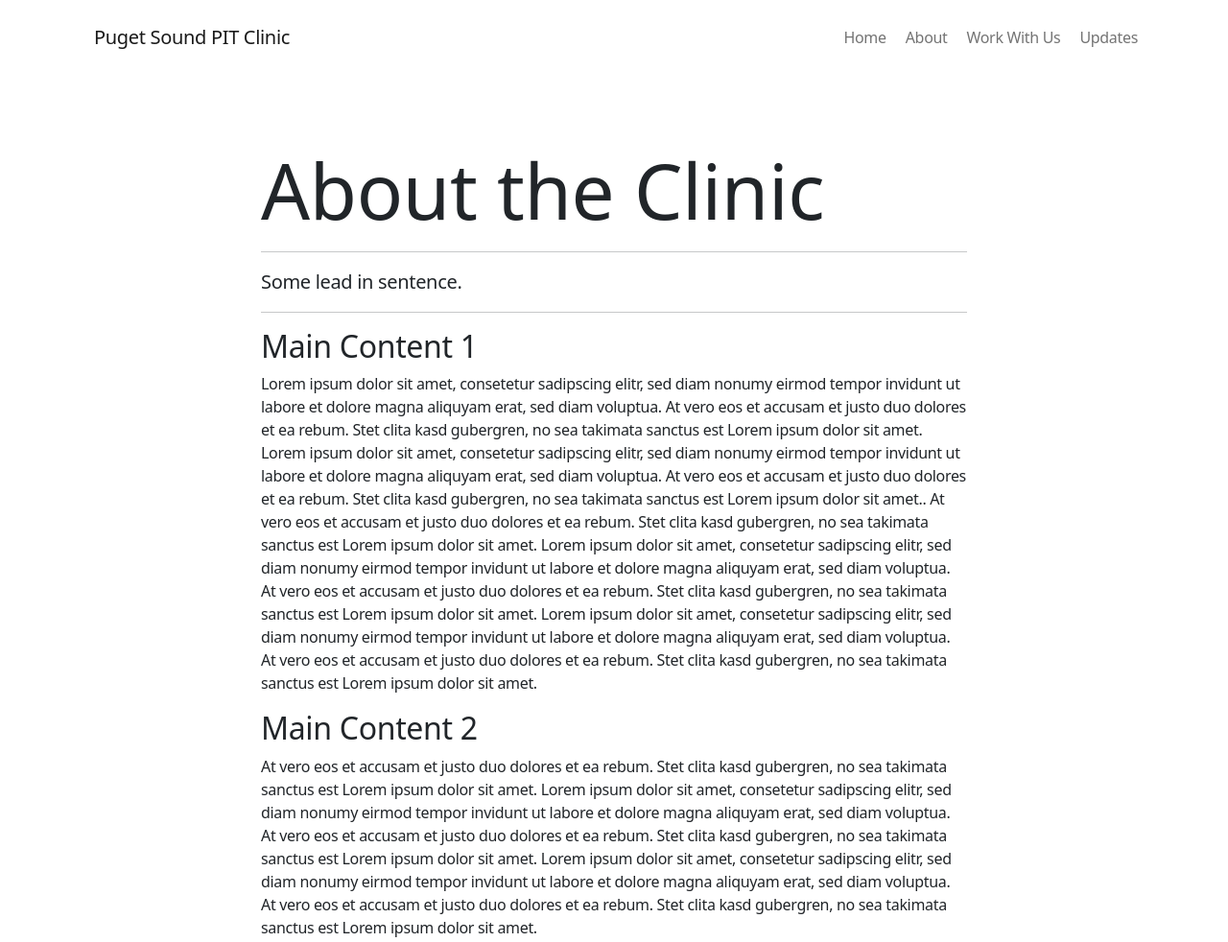
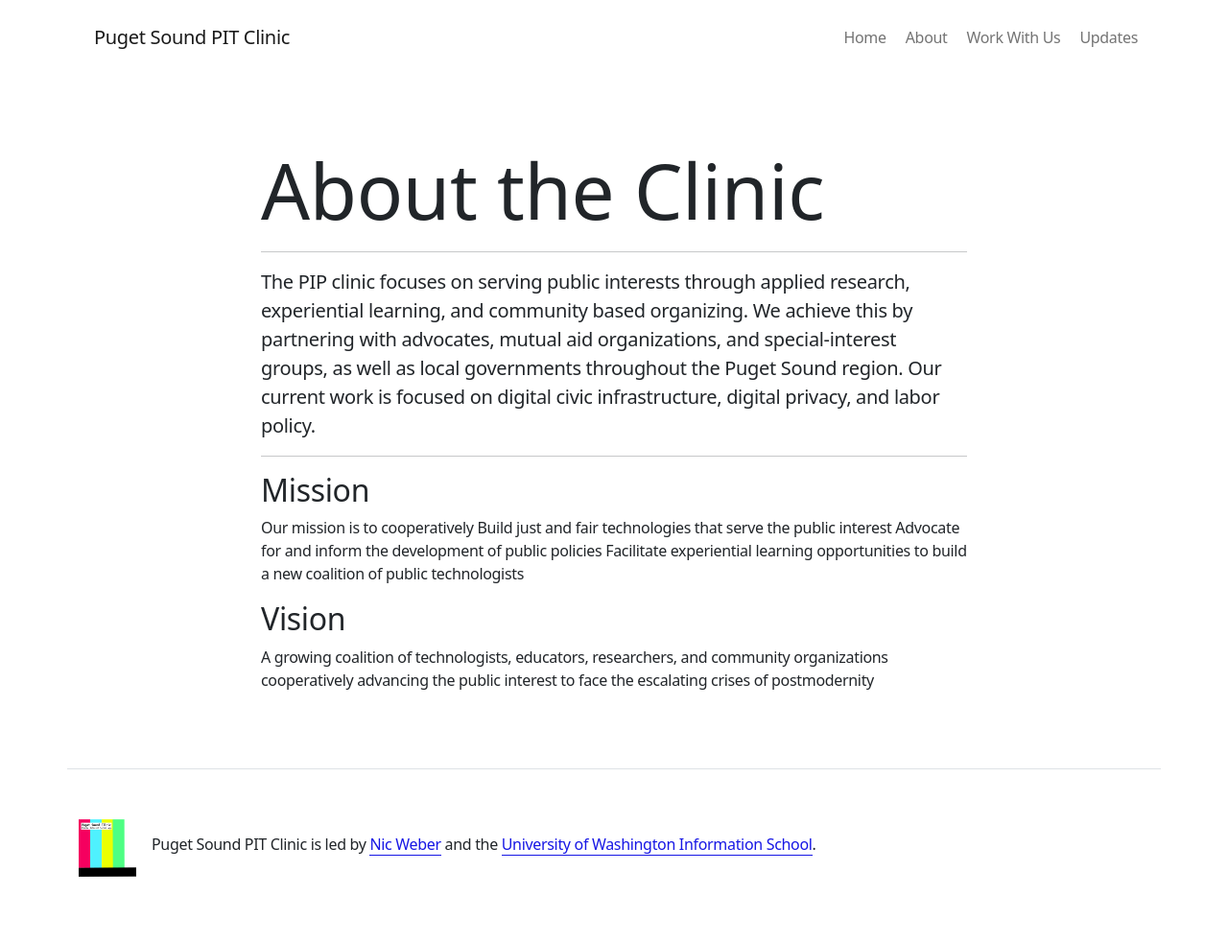
Before and after one commit to PugetSoundClinic-PIT/PugetSoundClinic-PIT.github.io, an Eleventy site: page src/about.njk in a window 1280 px wide. Shown: the top 982 px of the page at 96% size. Built offline with nearby package versions, Linux system fonts and the light colour scheme; Eleventy itself is replaced by a stand-in of ours; files that its build step writes are made by us from their sources.

Commit message:
Update about.njk

```diff
--- a/src/about.njk
+++ b/src/about.njk
@@ -3,10 +3,13 @@ layout: layouts/default.njk
 title: About the Clinic
 ---
 <hr/>
-<p class="lead">Some lead in sentence.</p>
+<p class="lead">The PIP clinic focuses on serving public interests through applied research, experiential learning, and community based organizing. We achieve this by partnering with advocates, mutual aid organizations, and special-interest groups, as well as local governments throughout the Puget Sound region. Our current work is focused on digital civic infrastructure, digital privacy, and labor policy.</p>
 <hr/>
-<h2>Main Content 1</h2>
-<p>Lorem ipsum dolor sit amet, consetetur sadipscing elitr, sed diam nonumy eirmod tempor invidunt ut labore et dolore magna aliquyam erat, sed diam voluptua. At vero eos et accusam et justo duo dolores et ea rebum. Stet clita kasd gubergren, no sea takimata sanctus est Lorem ipsum dolor sit amet. Lorem ipsum dolor sit amet, consetetur sadipscing elitr, sed diam nonumy eirmod tempor invidunt ut labore et dolore magna aliquyam erat, sed diam voluptua. At vero eos et accusam et justo duo dolores et ea rebum. Stet clita kasd gubergren, no sea takimata sanctus est Lorem ipsum dolor sit amet.. At vero eos et accusam et justo duo dolores et ea rebum. Stet clita kasd gubergren, no sea takimata sanctus est Lorem ipsum dolor sit amet. Lorem ipsum dolor sit amet, consetetur sadipscing elitr, sed diam nonumy eirmod tempor invidunt ut labore et dolore magna aliquyam erat, sed diam voluptua. At vero eos et accusam et justo duo dolores et ea rebum. Stet clita kasd gubergren, no sea takimata sanctus est Lorem ipsum dolor sit amet. Lorem ipsum dolor sit amet, consetetur sadipscing elitr, sed diam nonumy eirmod tempor invidunt ut labore et dolore magna aliquyam erat, sed diam voluptua. At vero eos et accusam et justo duo dolores et ea rebum. Stet clita kasd gubergren, no sea takimata sanctus est Lorem ipsum dolor sit amet.</p>
-<h2>Main Content 2</h2>
-<p>At vero eos et accusam et justo duo dolores et ea rebum. Stet clita kasd gubergren, no sea takimata sanctus est Lorem ipsum dolor sit amet. Lorem ipsum dolor sit amet, consetetur sadipscing elitr, sed diam nonumy eirmod tempor invidunt ut labore et dolore magna aliquyam erat, sed diam voluptua. At vero eos et accusam et justo duo dolores et ea rebum. Stet clita kasd gubergren, no sea takimata sanctus est Lorem ipsum dolor sit amet. Lorem ipsum dolor sit amet, consetetur sadipscing elitr, sed diam nonumy eirmod tempor invidunt ut labore et dolore magna aliquyam erat, sed diam voluptua. At vero eos et accusam et justo duo dolores et ea rebum. Stet clita kasd gubergren, no sea takimata sanctus est Lorem ipsum dolor sit amet.
+<h2>Mission</h2>
+<p>Our mission is to cooperatively
+Build just and fair technologies that serve the public interest
+Advocate for and inform the development of public policies
+Facilitate experiential learning opportunities to build a new coalition of public technologists </p>
+<h2>Vision</h2>
+<p>A growing coalition of technologists, educators, researchers, and community organizations cooperatively advancing the public interest to face the escalating crises of postmodernity
 </p>
```
